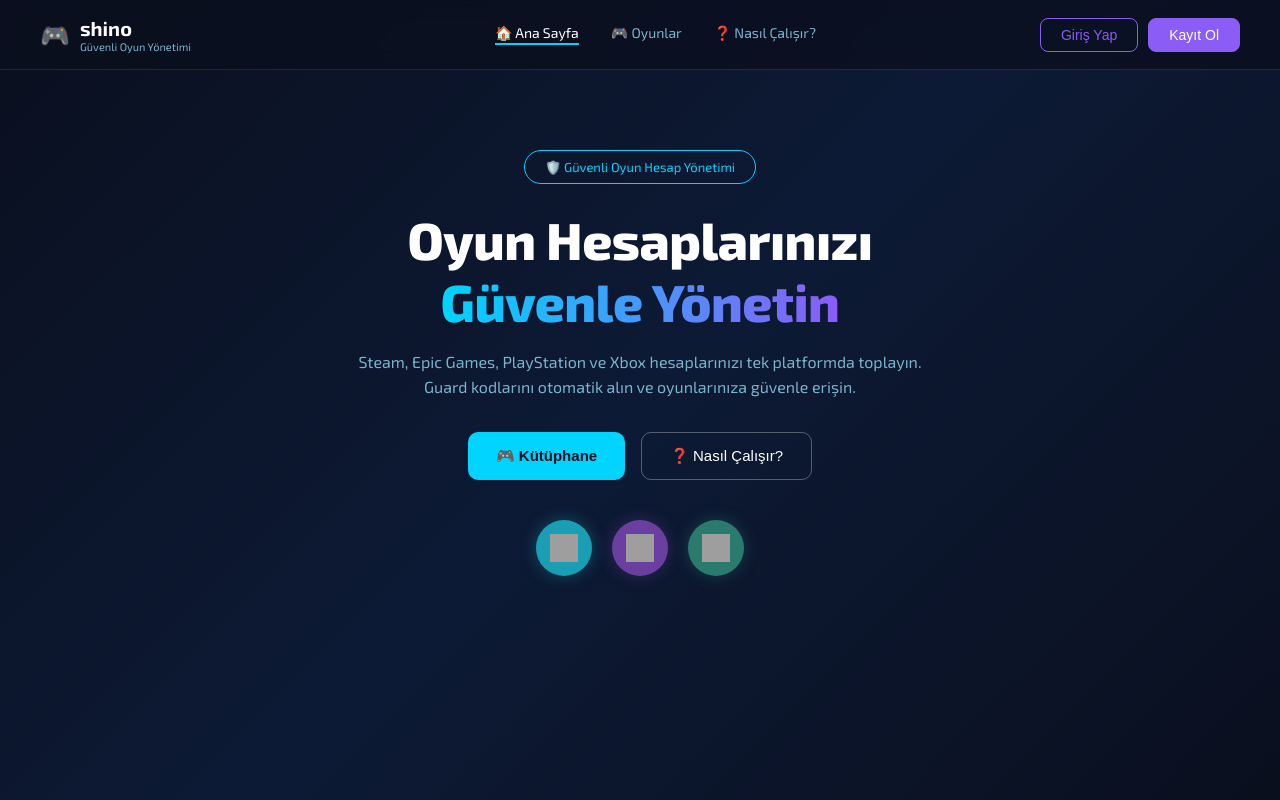
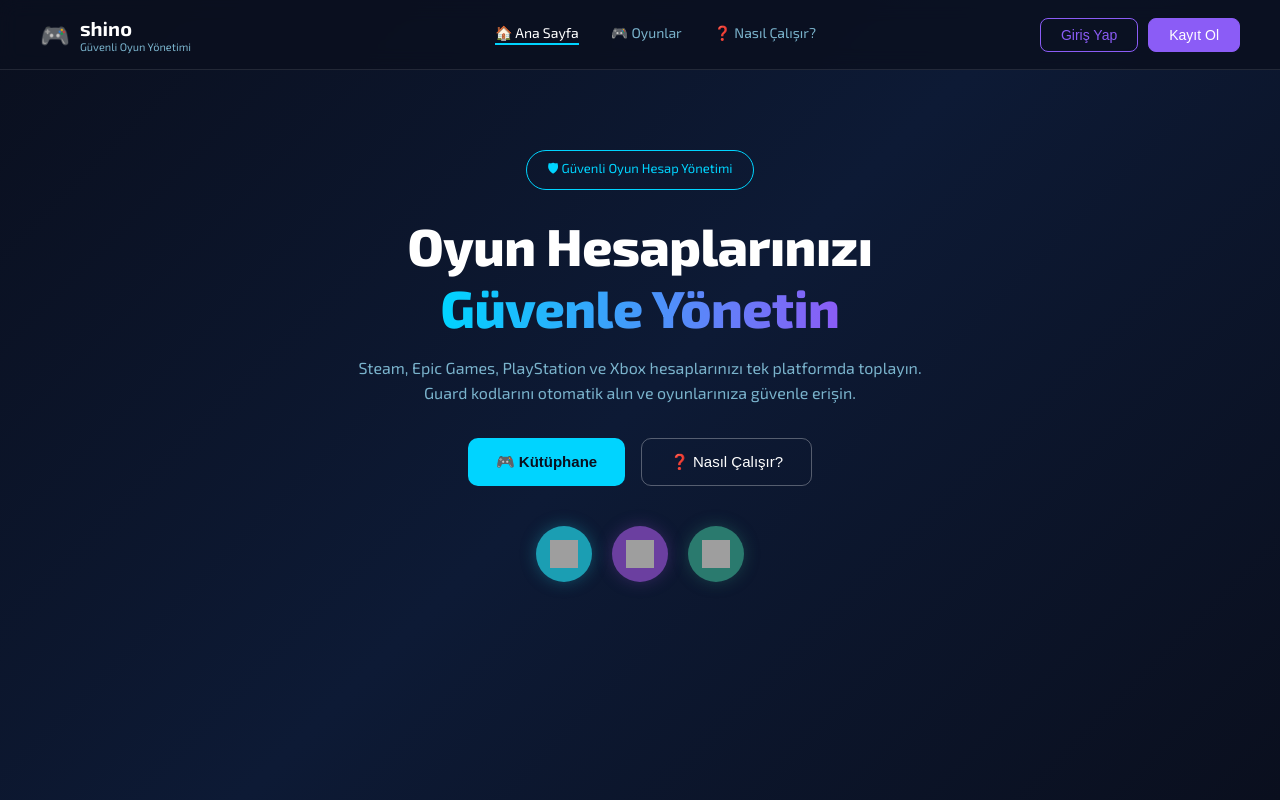
Before and after one commit to maerweth/shino, a website: page index.html in a window 1280 px wide. Drawn offline with nearby package versions, Linux system fonts and the light colour scheme; grey boxes are pictures that could not be loaded.

Commit message:
Update index.html

```diff
--- a/index.html
+++ b/index.html
@@ -29,7 +29,7 @@
 </nav>
 
 <div class="hero">
-  <div class="hero-badge">🛡️ Güvenli Oyun Hesap Yönetimi</div>
+  <div class="hero-badge">🛡 Güvenli Oyun Hesap Yönetimi</div>
   <h1 class="hero-baslik">Oyun Hesaplarınızı<br><span class="hero-renkli">Güvenle Yönetin</span></h1>
   <p class="hero-aciklama">Steam, Epic Games, PlayStation ve Xbox hesaplarınızı tek platformda toplayın. Guard kodlarını otomatik alın ve oyunlarınıza güvenle erişin.</p>
   <div class="hero-butonlar">
```
